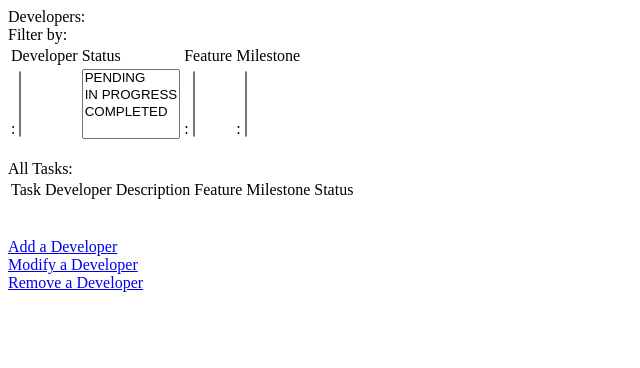
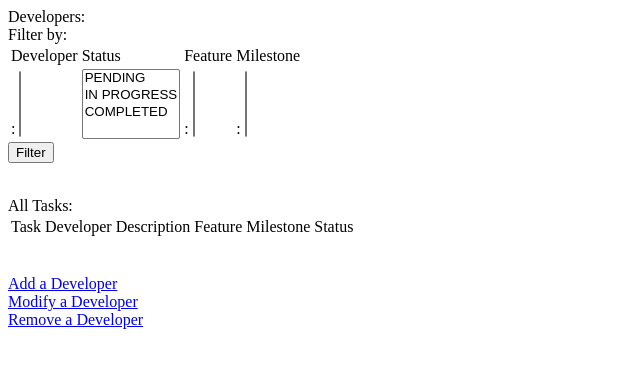
Before and after one commit to J-N/The-Software-Project-Manager, a PHP site: page / in a window 1280 px wide. Shown: the top 368 px of the page, without its empty margins (0-640 px from the left). Run offline with PHP 8.4, Linux system fonts and the light colour scheme; data that the repository does not hold is empty.

Commit message:
Signed-off-by: John-Nicholas Furst <J-N@John-Nicholas.net>

```diff
--- a/SRC/index.php
+++ b/SRC/index.php
@@ -19,7 +19,7 @@ foreach( $dev = myq("SELECT * FROM developers order by name") as $k=>$v)
 		echo"$email<br />";
 	}
 }
-
+startform("filter","POST","index.php");
 echo"Filter by: <br /><table><tr><td>Developer</td><td>Status</td><td>Feature</td><td>Milestone</td></tr><tr><td>";
 select_no("", "dev", "SELECT * FROM developers order by name", "name", "id", "1", 1);
 echo"</td><td>";
@@ -32,6 +32,7 @@ echo"</select>";
 select_no("", "feat", "SELECT * FROM features order by name", "name", "id", "", 1);
 echo"</td><td>"; select("", "milestone", "SELECT * FROM milestones order by name", "name", "id", "", 1); echo"</td></tr>";
 echo"</table>";
+stopform("Filter");
 echo "<br /> All Tasks: <br /> <table></td><td>Task</td><td>Developer</td><td>Description</td><td>Feature</td><td>Milestone</td><td>Status</td></tr>";
 foreach ( $tasks = myq("select * from tasks order by status") as $k=>$v)
 {
```
